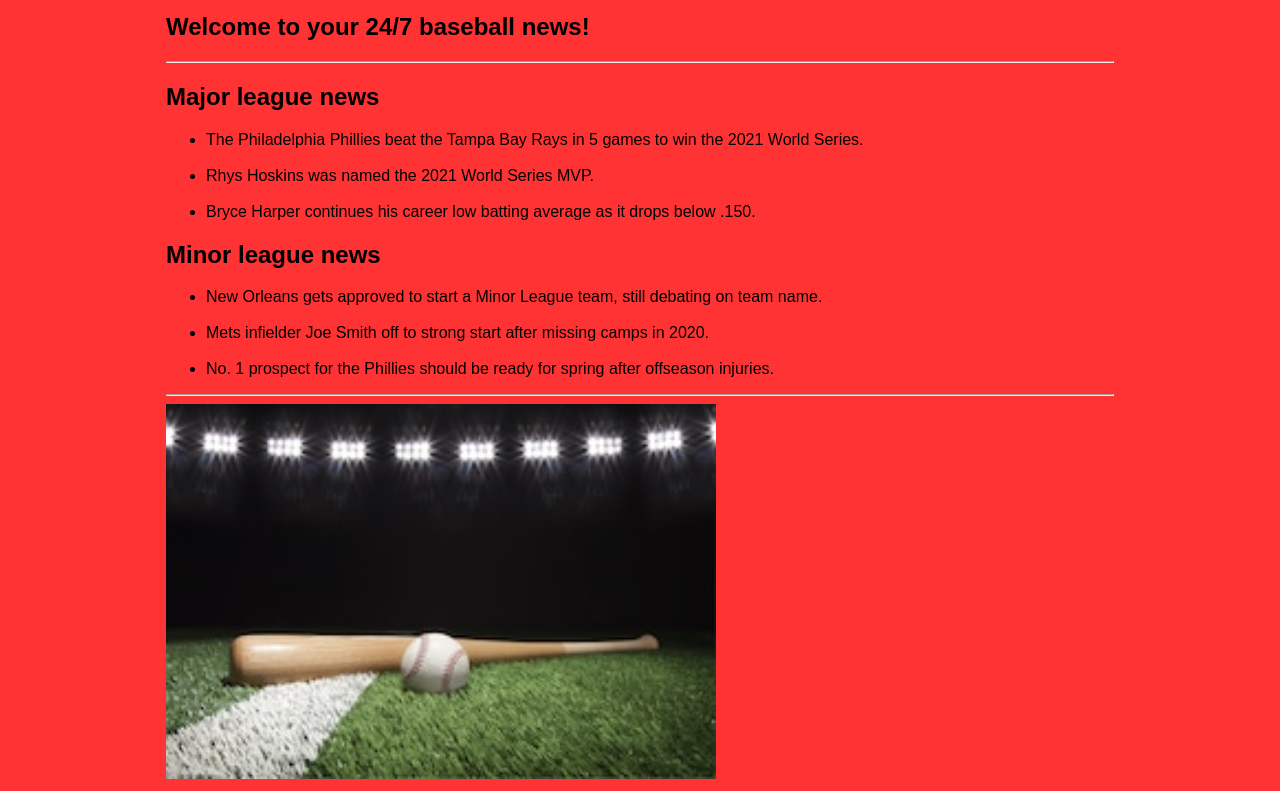
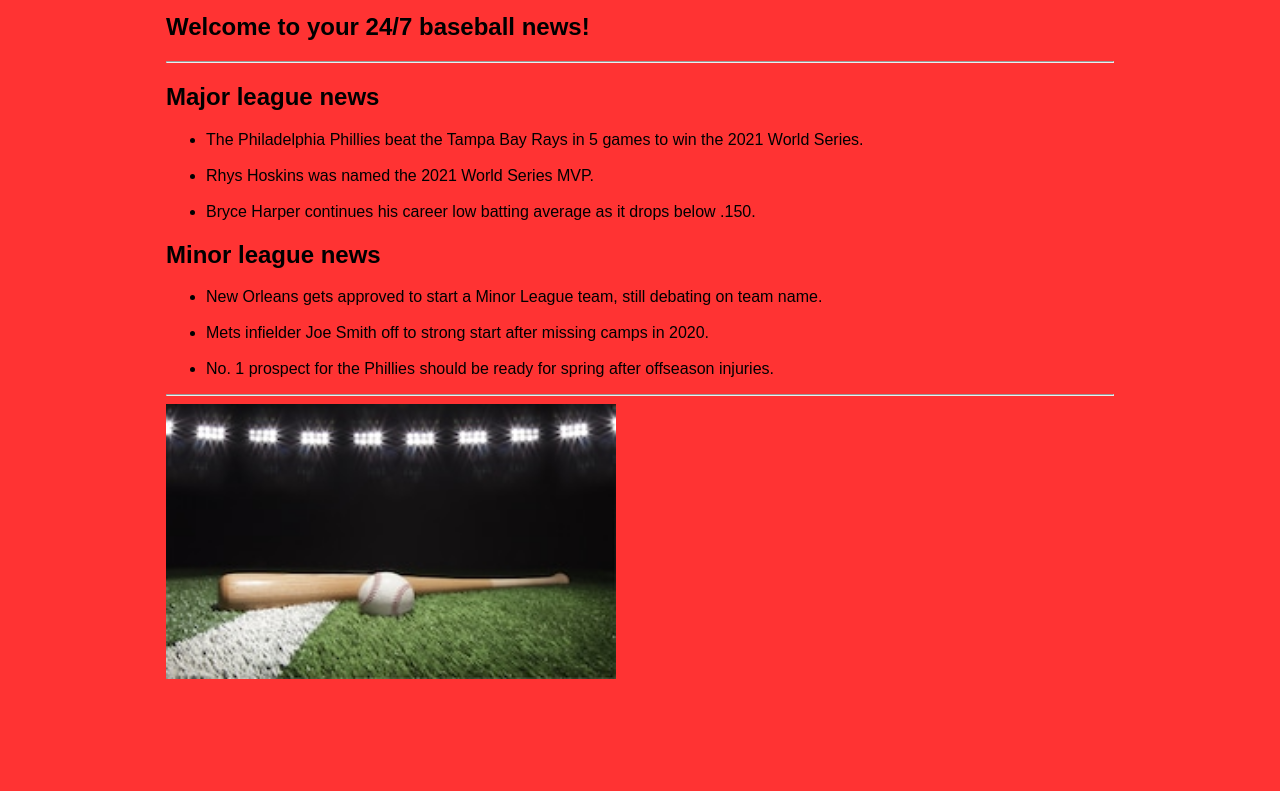
Before and after one commit to Jkennish68/IMM-200-Portfolio, a plain HTML site: page FinalProject/news.html in a window 1280 px wide. Shown: the part 64-855 px from the top of the page. After the commit the page ends 800 px from the top, so only its background shows below. Drawn offline with Linux system fonts and the light colour scheme.

Commit message:
Update news.html

```diff
--- a/FinalProject/news.html
+++ b/FinalProject/news.html
@@ -46,7 +46,7 @@
 </ul>
 <p>
 <hr>
-<img src="baseball2.jpg" alt="Baseball and bat" style="width:550px;height:375px;">
+<img src="baseball2.jpg" alt="Baseball and bat" style="width:450px;height:275px;">
 
 
 
```
